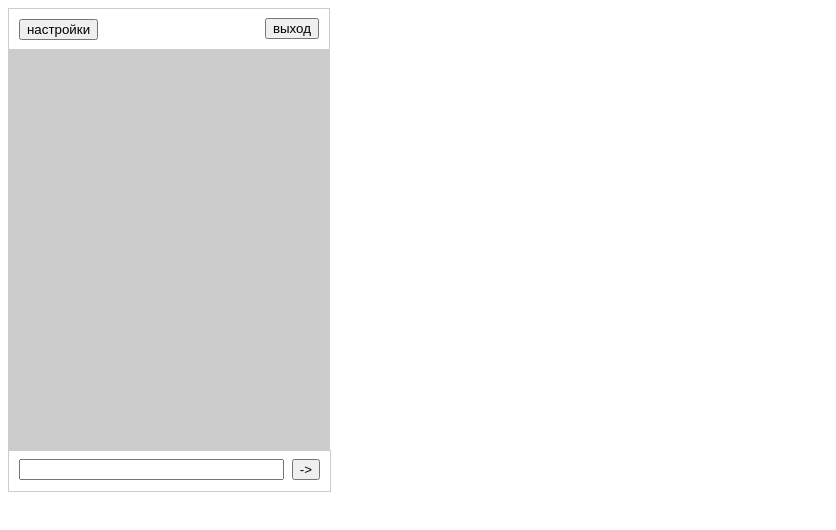
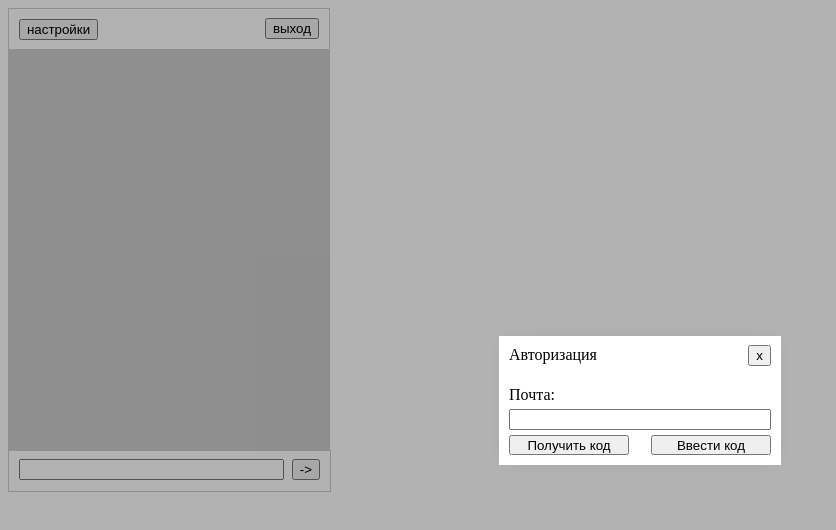
Before and after one commit to alexey02kor/Chat, a website with bundled scripts: page index.html in a window 1280 px wide. Shown: the whole page, without its empty margins (0-836 px from the left). Built offline with nearby package versions, Linux system fonts and the light colour scheme.

Commit message:
created auth page, without functionality

```diff
--- /dev/null
+++ b/Pages/authorizationPage.js
@@ -0,0 +1,61 @@
+export function createModalAuthorizationPage(){
+    let modal = document.createElement("div")
+    modal.className = "modal open"
+    modal.id = "authModal"
+    document.body.append(modal)
+
+    let modalBox = document.createElement("div")
+    modalBox.className = "modalBox"
+    modal.appendChild(modalBox)
+
+    let title = document.createElement("div")
+    title.className = "upSpace mdl"
+    modalBox.appendChild(title)
+
+    let titleName = document.createElement("titleName")
+    titleName.className = "left"
+    titleName.innerText = "Авторизация"
+    title.appendChild(titleName)
+
+    let closeButton = document.createElement("button")
+    closeButton.className = "right"
+    closeButton.innerText = "x"
+    closeButton.addEventListener("click", ()=>{
+        modal.className = "modal"
+    })
+    title.appendChild(closeButton)
+
+    let authForm = document.createElement("form")
+    authForm.className = "form"
+    modalBox.appendChild(authForm)
+
+    let label = document.createElement("label")
+    label.innerText = "Почта:"
+    label.htmlFor = "inputEmail"
+    authForm.appendChild(label)
+
+    let br = document.createElement("br")
+    authForm.appendChild(br)
+
+    let inputName = document.createElement("input")
+    inputName.id = "inputEmail"
+    inputName.className = "input full"
+    authForm.appendChild(inputName)
+
+    authForm.appendChild(br)
+
+    let getButton = document.createElement("button")
+    getButton.className="bigButton"
+    getButton.style.margin = "0 22px 0 0"
+
+    getButton.innerText = "Получить код"
+    authForm.appendChild(getButton)
+
+    let enterButton = document.createElement("button")
+    enterButton.className="bigButton"
+    enterButton.innerText = "Ввести код"
+    authForm.appendChild(enterButton)
+}
+function getCode(){
+
+}
--- a/Pages/settingPage.js
+++ b/Pages/settingPage.js
@@ -4,12 +4,12 @@ export function createModalSetting(){
     modal.id = "settingModal"
     document.body.append(modal)
 
-    let modalBox = document.createElement("modalBox")
+    let modalBox = document.createElement("div")
     modalBox.className = "modalBox"
     modal.appendChild(modalBox)
 
     let title = document.createElement("div")
-    title.className = "upSpace setting"
+    title.className = "upSpace mdl"
     modalBox.appendChild(title)
 
     let titleName = document.createElement("titleName")
@@ -26,7 +26,7 @@ export function createModalSetting(){
     title.appendChild(closeButton)
 
     let nameForm = document.createElement("form")
-    nameForm.className = "nameForm"
+    nameForm.className = "form"
     modalBox.appendChild(nameForm)
 
     let inputName = document.createElement("input")
--- /dev/null
+++ b/Styles/modal.css
@@ -0,0 +1,7 @@
+.bigButton{
+    width: 120px;
+    height: 20px;
+}
+.input.full{
+    width: 97%;
+}
--- a/Styles/settings.css
+++ b/Styles/settings.css
@@ -18,7 +18,7 @@
     position: relative;
     max-height: 330px;
     z-index: 1;
-    margin: 30px 15px;
+    /*margin: 30px 15px;*/
     background-color: white;
     box-shadow: 0 0 17px -7px rgba(34, 60, 80, 0.2);
 }
@@ -26,14 +26,14 @@
     visibility: visible;
     opacity: 1;
 }
-.upSpace.setting{
+.upSpace.mdl{
+    width: auto;
     border: 0;
 }
-.nameForm{
+.form{
     padding: 10px;
-    width: 100%;
 }
 .input{
     width: 80%;
-    margin-right: 10px;
+    margin: 5px 0;
 }
--- a/index.html
+++ b/index.html
@@ -6,11 +6,13 @@
     <link rel="stylesheet" href="Styles/dialog.css">
     <link rel="stylesheet" href="Styles/settings.css">
     <link rel="stylesheet" href="Styles/message.css">
+    <link rel="stylesheet" href="Styles/modal.css">
 </head>
 <body>
 <script type="module" src="main.js"></script>
 <script type="module" src="Pages/settingPage.js"></script>
 <script type="module" src ="Elements/message.js"></script>
 <script type="module" src="Pages/dialogPage.js"></script>
+<script type="module" src="Pages/authorizationPage.js"></script>
 </body>
 </html>
--- a/main.js
+++ b/main.js
@@ -1,7 +1,10 @@
 import {createModalSetting} from "./Pages/settingPage.js";
 import {createTemplateMessage} from "./Elements/message.js";
 import {createDialogPage} from "./Pages/dialogPage.js";
+import {createModalAuthorizationPage} from "./Pages/authorizationPage.js";
+
 
 createDialogPage()
 createModalSetting()
+createModalAuthorizationPage()
 createTemplateMessage()
```
